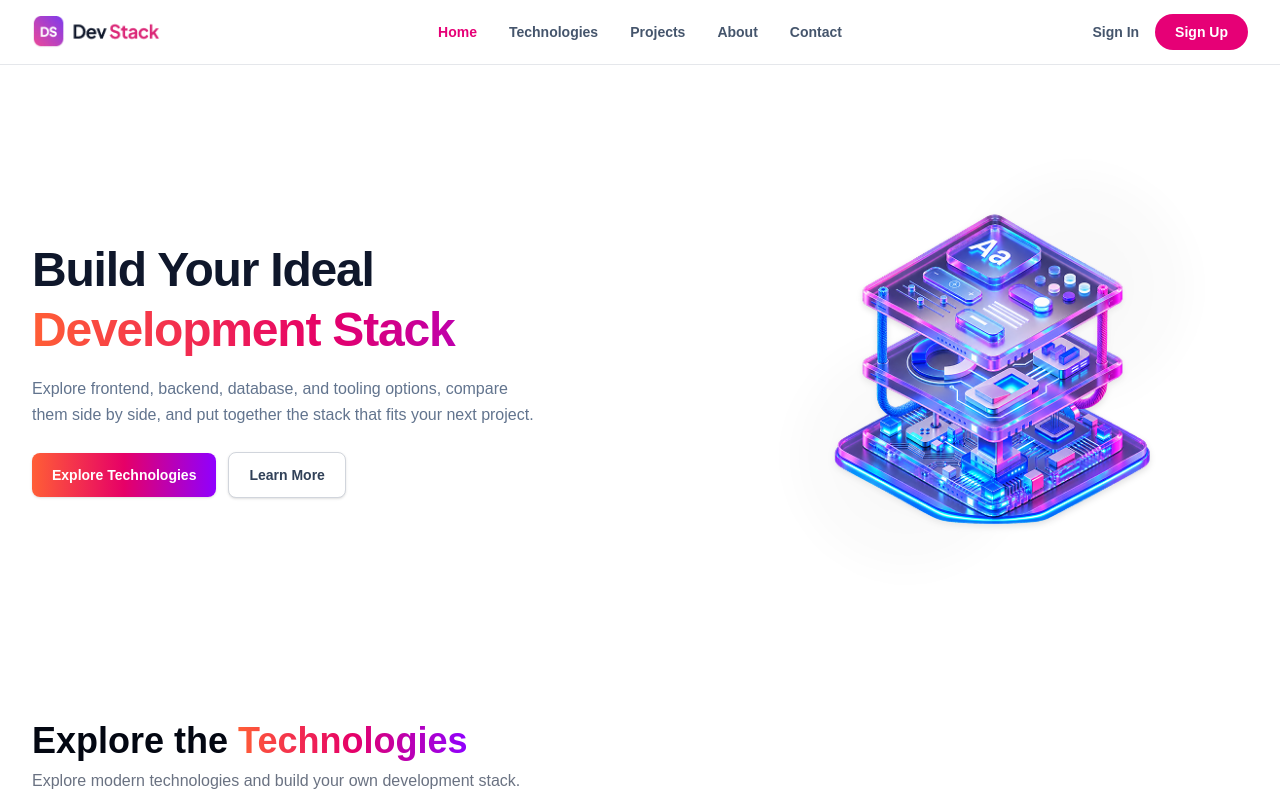
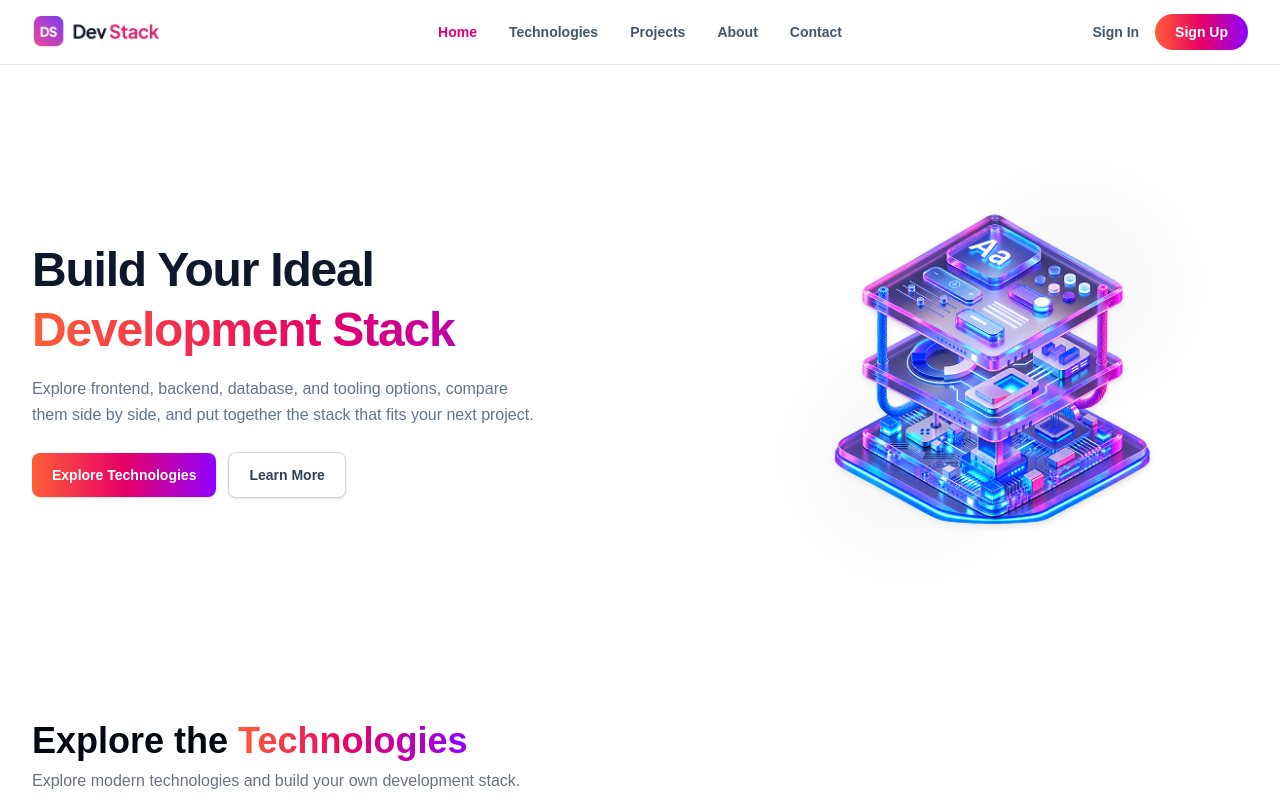
Before and after one commit to fahimrahat58/assignment-5, a React (Vite) app: page / in a window 1280 px wide. Shown: the top 800 px of the page. Built offline with nearby package versions, Linux system fonts and the light colour scheme.

Commit message:
final update

```diff
--- a/src/Component/Navbar.tsx
+++ b/src/Component/Navbar.tsx
@@ -124,7 +124,7 @@ function Navbar() {
             Sign In
           </button>
 
-          <button className="cursor-pointer whitespace-nowrap rounded-full bg-pink-600 px-3 py-2 text-xs font-bold text-white transition hover:bg-pink-700 sm:px-5 sm:text-sm">
+          <button className="brand-gradient cursor-pointer whitespace-nowrap rounded-full px-3 py-2 text-xs font-bold text-white transition hover:opacity-90 sm:px-5 sm:text-sm">
             Sign Up
           </button>
         </div>
```
Also changed, not shown: src/main.tsx (+8 -8 lines).
